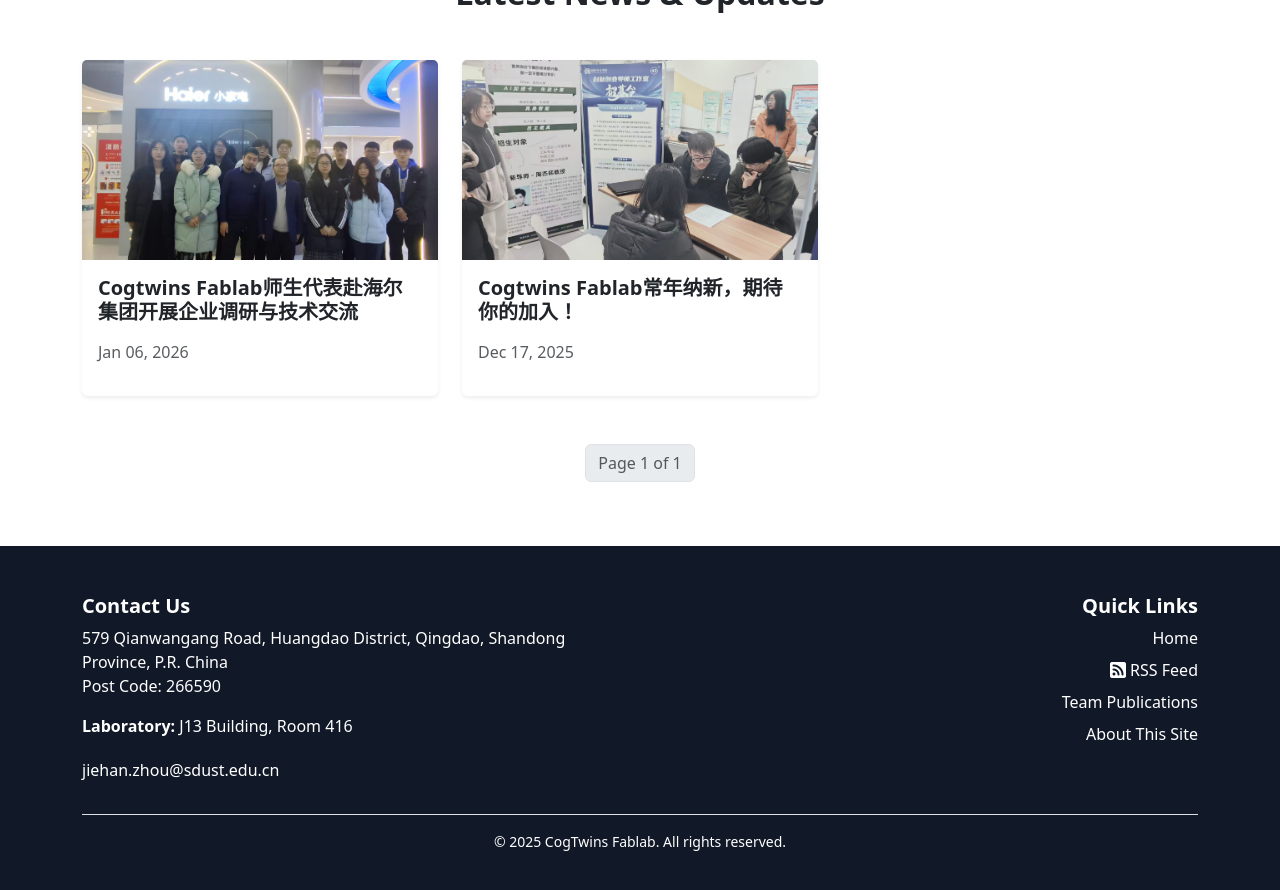
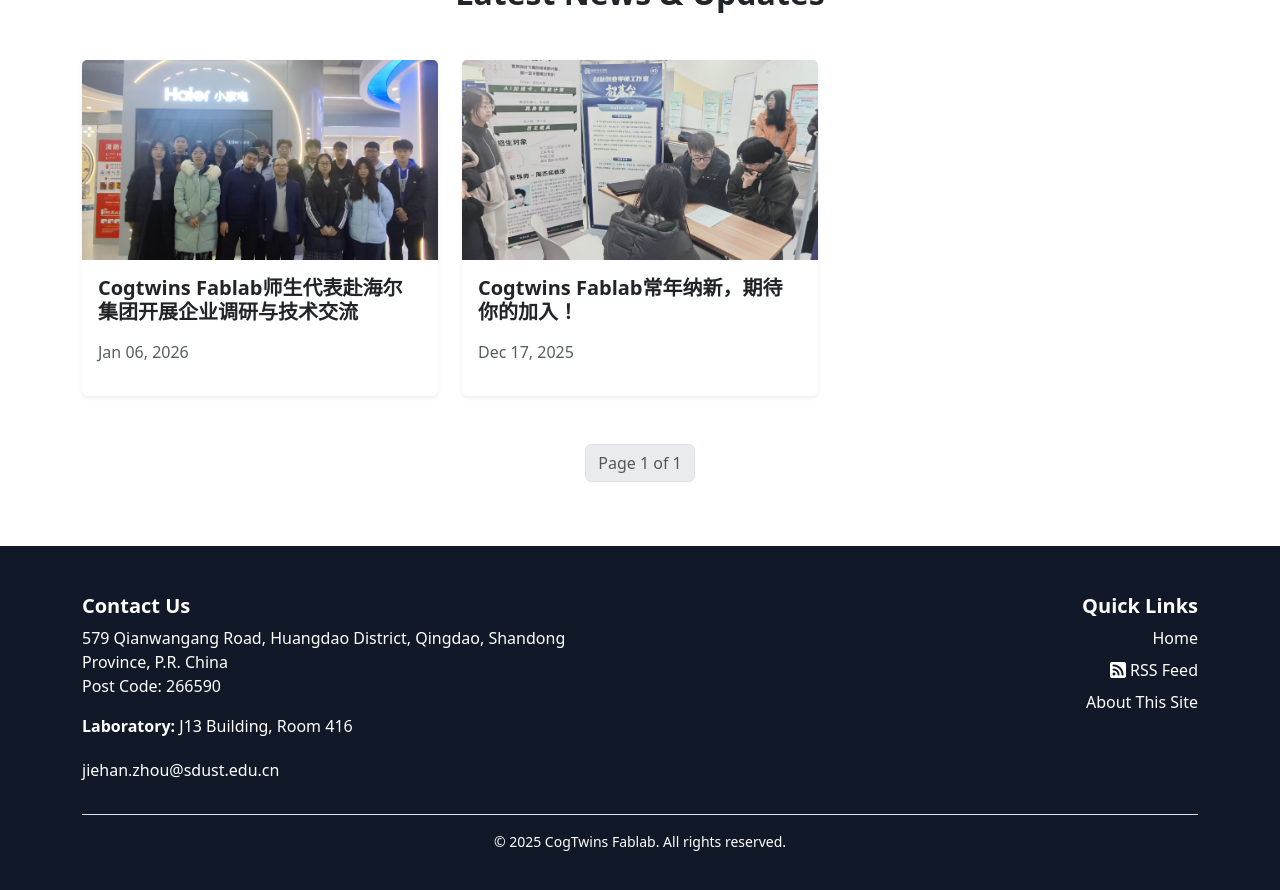
Before and after one commit to fablab4cogtwins/fablab4cogtwins.github.io, a Jekyll site: the page built from index.html, in a window 1280 px wide and 900 px high, scrolled down 2681 px. Shown: the top 890 px of the window. Built offline with Jekyll 4.4.1, drawn with Linux system fonts in a browser that asks for light colours; the list of posts is cut into pages by our own code.

Commit message:
Update footer.html

```diff
--- a/_includes/footer.html
+++ b/_includes/footer.html
@@ -34,12 +34,6 @@
 				>
 				<a
 					class="text-white d-block hover-primary mb-2"
-					href="{{ '/team_publication' | relative_url }}"
-				>
-					Team Publications
-				</a>
-				<a
-					class="text-white d-block hover-primary mb-2"
 					href="{{ '/about' | relative_url }}"
 				>
 					About This Site
```
